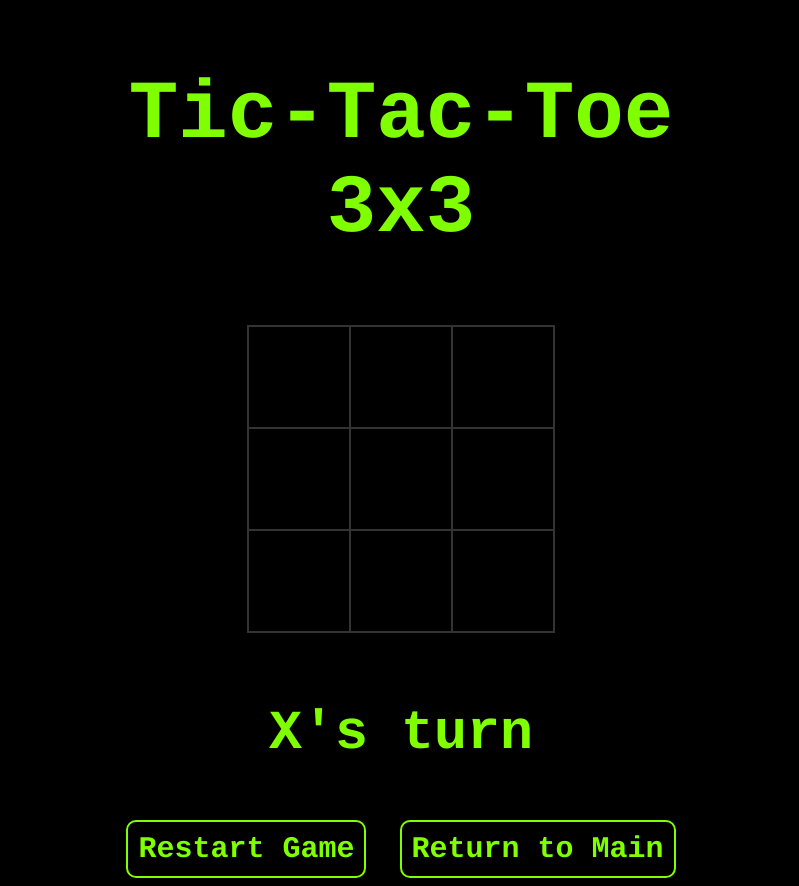
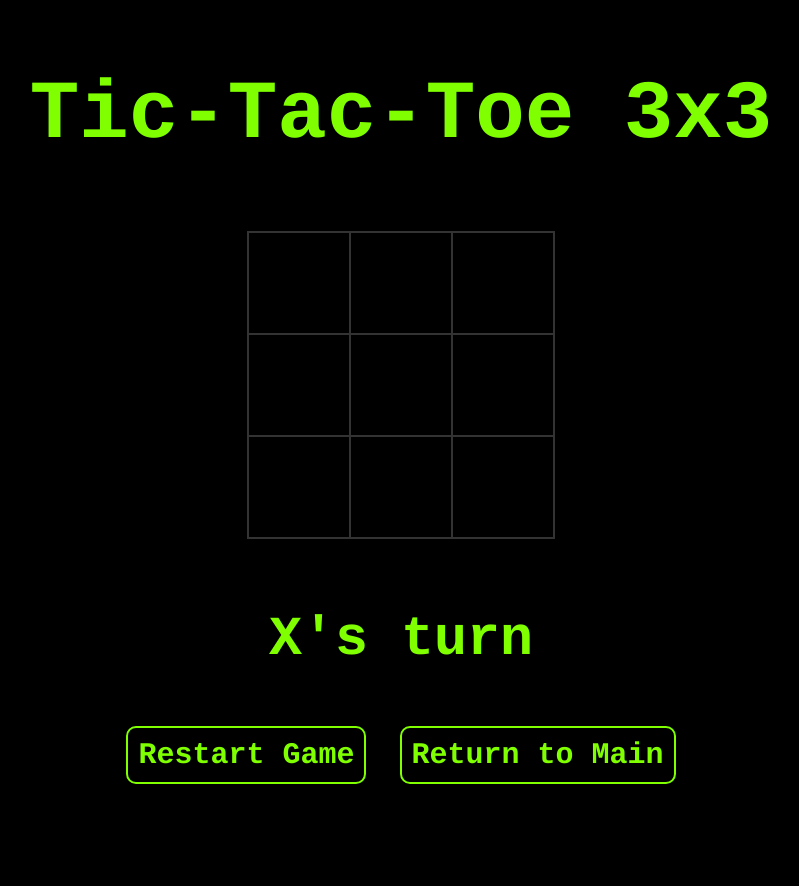
Before and after one commit to soundy0115/TicTacToe_3x3, a plain HTML site: page index.html in a window 1280 px wide. Shown: the whole page, without its empty margins (239-1038 px from the left). After the commit the page ends 800 px from the top, so only its background shows below. Drawn offline with Linux system fonts and the light colour scheme.

Commit message:
modified name

```diff
--- a/index.html
+++ b/index.html
@@ -4,13 +4,13 @@
         <meta charset="UTF-8">
         <meta name="viewport" content="width=device-width, user-scalable=no, initial-scale=1.0, maximum-scale=1.0, minimum-scale=1.0">
         <meta http-equiv="X-UA-Compatible" content="ie=edge">
-        <title>Tic Tac Toe 3x3</title>
+        <title>Tic-Tac-Toe 3x3</title>
         <link rel="stylesheet" href="style.css">
     </head>
 
     <body>
         <section>
-            <h1 class="game--title">Tic-Tac-Toe<br>3x3</h1>
+            <h1 class="game--title">Tic-Tac-Toe 3x3</h1>
             <div class="game--container">
                 <div data-cell-index="0" class="cell"></div>
                 <div data-cell-index="1" class="cell"></div>
```
